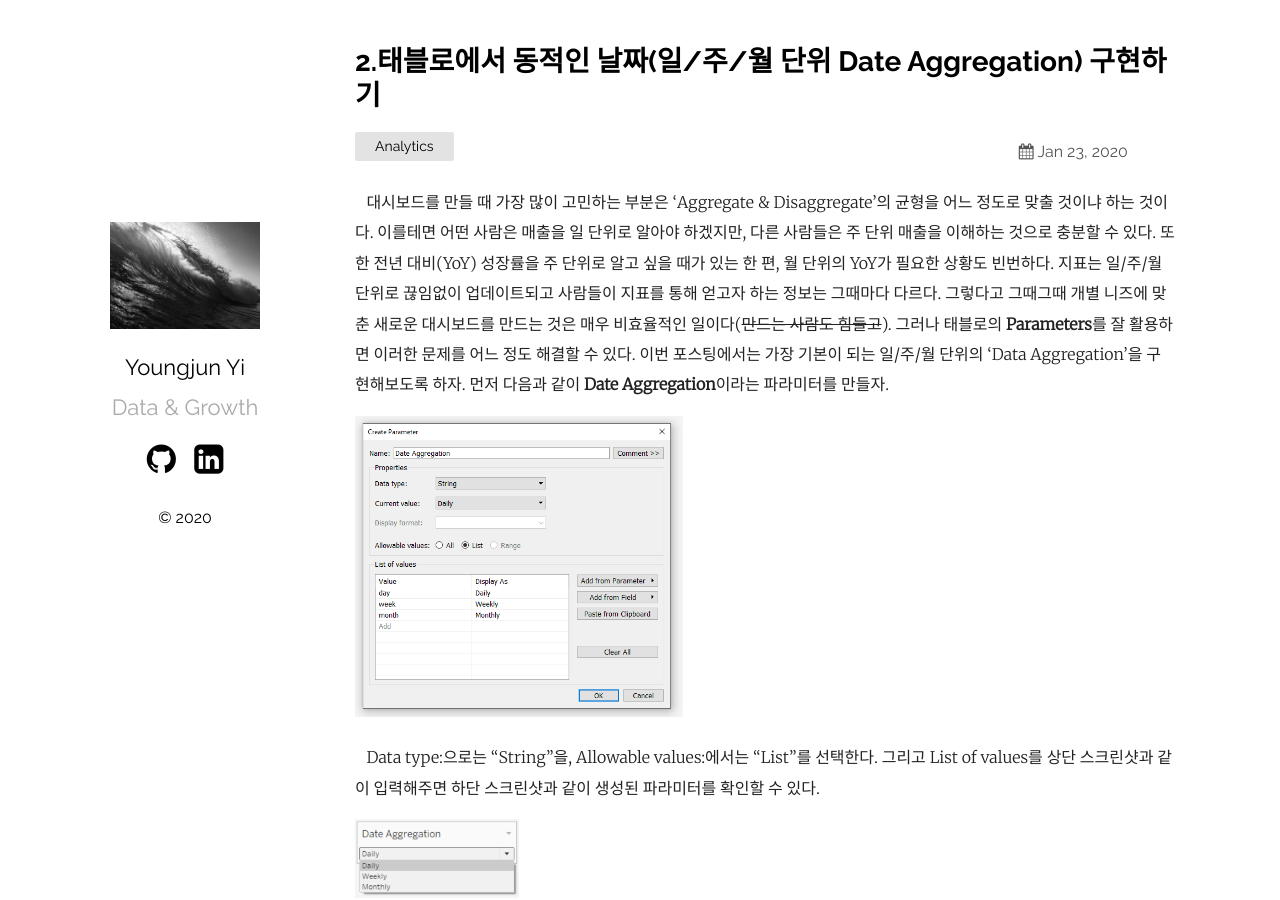
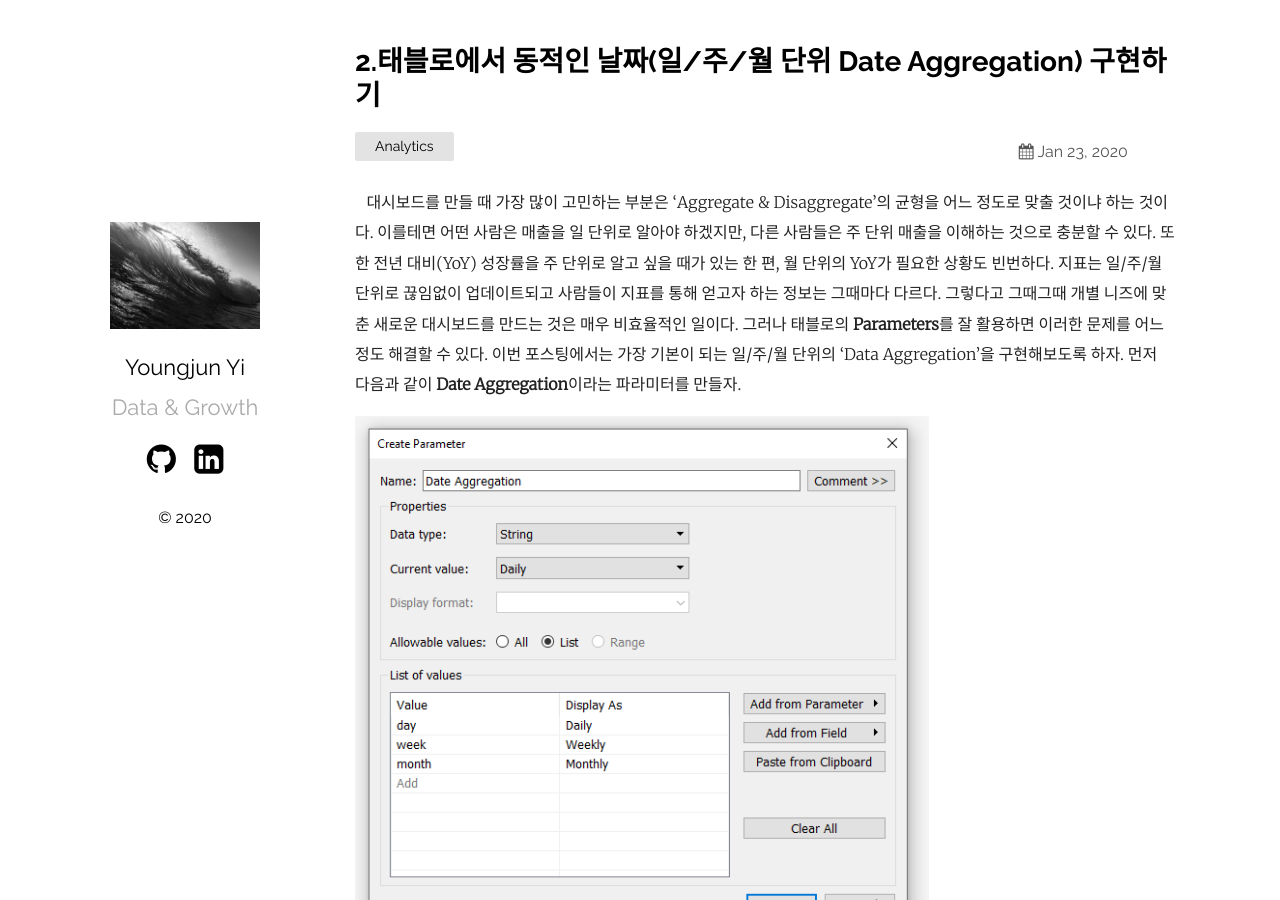
Before and after one commit to youngjunyi/youngjunyi.github.io, a Jekyll site: the page built from _posts/2020-01-23-date-aggregation-in-tableau.markdown, in a window 1280 px wide and 900 px high. Built offline with Jekyll 4.4.1, drawn with Linux system fonts in a browser that asks for light colours.

Commit message:
Update 2020-01-23-date-aggregation-in-tableau.markdown

```diff
--- a/_posts/2020-01-23-date-aggregation-in-tableau.markdown
+++ b/_posts/2020-01-23-date-aggregation-in-tableau.markdown
@@ -4,13 +4,13 @@ title:  "2.태블로에서 동적인 날짜(일/주/월 단위 Date Aggregation)
 date:   2020-01-23
 categories: Analytics
 ---
-&nbsp;&nbsp; 대시보드를 만들 때 가장 많이 고민하는 부분은 'Aggregate & Disaggregate'의 균형을 어느 정도로 맞출 것이냐 하는 것이다. 이를테면 어떤 사람은 매출을 일 단위로 알아야 하겠지만, 다른 사람들은 주 단위 매출을 이해하는 것으로 충분할 수 있다. 또한 전년 대비(YoY) 성장률을 주 단위로 알고 싶을 때가 있는 한 편, 월 단위의 YoY가 필요한 상황도 빈번하다. 지표는 일/주/월 단위로 끊임없이 업데이트되고 사람들이 지표를 통해 얻고자 하는 정보는 그때마다 다르다. 그렇다고 그때그때 개별 니즈에 맞춘 새로운 대시보드를 만드는 것은 매우 비효율적인 일이다(<s>만드는 사람도 힘들고</s>). 그러나 태블로의 **Parameters**를 잘 활용하면 이러한 문제를 어느 정도 해결할 수 있다. 이번 포스팅에서는 가장 기본이 되는 일/주/월 단위의 'Data Aggregation'을 구현해보도록 하자. 먼저 다음과 같이 **Date Aggregation**이라는 파라미터를 만들자.
+&nbsp;&nbsp; 대시보드를 만들 때 가장 많이 고민하는 부분은 'Aggregate & Disaggregate'의 균형을 어느 정도로 맞출 것이냐 하는 것이다. 이를테면 어떤 사람은 매출을 일 단위로 알아야 하겠지만, 다른 사람들은 주 단위 매출을 이해하는 것으로 충분할 수 있다. 또한 전년 대비(YoY) 성장률을 주 단위로 알고 싶을 때가 있는 한 편, 월 단위의 YoY가 필요한 상황도 빈번하다. 지표는 일/주/월 단위로 끊임없이 업데이트되고 사람들이 지표를 통해 얻고자 하는 정보는 그때마다 다르다. 그렇다고 그때그때 개별 니즈에 맞춘 새로운 대시보드를 만드는 것은 매우 비효율적인 일이다. 그러나 태블로의 **Parameters**를 잘 활용하면 이러한 문제를 어느 정도 해결할 수 있다. 이번 포스팅에서는 가장 기본이 되는 일/주/월 단위의 'Data Aggregation'을 구현해보도록 하자. 먼저 다음과 같이 **Date Aggregation**이라는 파라미터를 만들자.
 
-<img src="/assets/image/date_agg_parameter_1.PNG" width="40%" height="40%">&nbsp;&nbsp;
+<img src="/assets/image/date_agg_parameter_1.PNG" width="70%" height="70%">&nbsp;&nbsp;
 
 &nbsp;&nbsp; Data type:으로는 "String"을, Allowable values:에서는 "List"를 선택한다. 그리고 List of values를 상단 스크린샷과 같이 입력해주면 하단 스크린샷과 같이 생성된 파라미터를 확인할 수 있다.
 
-<img src="/assets/image/date_agg_parameter_2.PNG" width="20%" height="20%">&nbsp;&nbsp;
+<img src="/assets/image/date_agg_parameter_2.PNG" width="40%" height="40%">&nbsp;&nbsp;
 
 &nbsp;&nbsp;그럼 이제 List of values에서 입력한 'day','week','month'에 실제로 대응할 디멘션을 만들 차례다. 여기서는 데이터 소스에서 제공하는 날짜 디멘션을 'Date'로 가정하여 사용한다. 'Create Calculated Field'기능을 이용해 다음과 같이 **Date Aggregated**라는 디멘션을 생성해보도록 하자.
 
@@ -25,10 +25,11 @@ categories: Analytics
 
 &nbsp;&nbsp;CASE 구문을 활용하면 이미 만들어 놓은 **Date Aggregation**이라는 파라미터의 값에 따라 'Date' 디멘션이 일/주/월간 단위로 선택되도록 설정할 수 있다. 이렇게 만든 **Date Aggregated**라는 디멘션을 목적에 따라 Columns 또는 Rows로 배치한 뒤에, 다음 스크린샷과 같이 'Exact Date'를 선택하면 끝이다.
 
-<img src="/assets/image/exact_date.PNG" width="20%" height="20%">&nbsp;&nbsp;
+<img src="/assets/image/exact_date.PNG" width="30%" height="30%">&nbsp;&nbsp;
 
 &nbsp;&nbsp;그러면 다음과 같이 파라미터를 조정하는대로 날짜의 Aggregation Level이 변하는 것을 볼 수 있을 것이다.
-<img src="/assets/image/date_aggregation.gif" width="70%" height="70%">&nbsp;&nbsp;
+
+<img src="/assets/image/date_aggregation.gif" width="100%" height="100%">&nbsp;&nbsp;
 
 &nbsp;&nbsp;여기서 태블로가 제공하는 'Quick Table Calculation' > 'Percent Difference'를 이용하면 WoW와 MoM을 쉽게 구현할 수 있다. **Date Aggregation** 파라미터에서 'Weekly'를 선택하면 'Percent Difference'가 바로 WoW이고 'Monthly'를 선택하면 MoM이 되는 것이다. YoY는 어떨까? 필자의 경우에는 다음과 같은 Calculated Field를 통해 구현했다.
 
```
